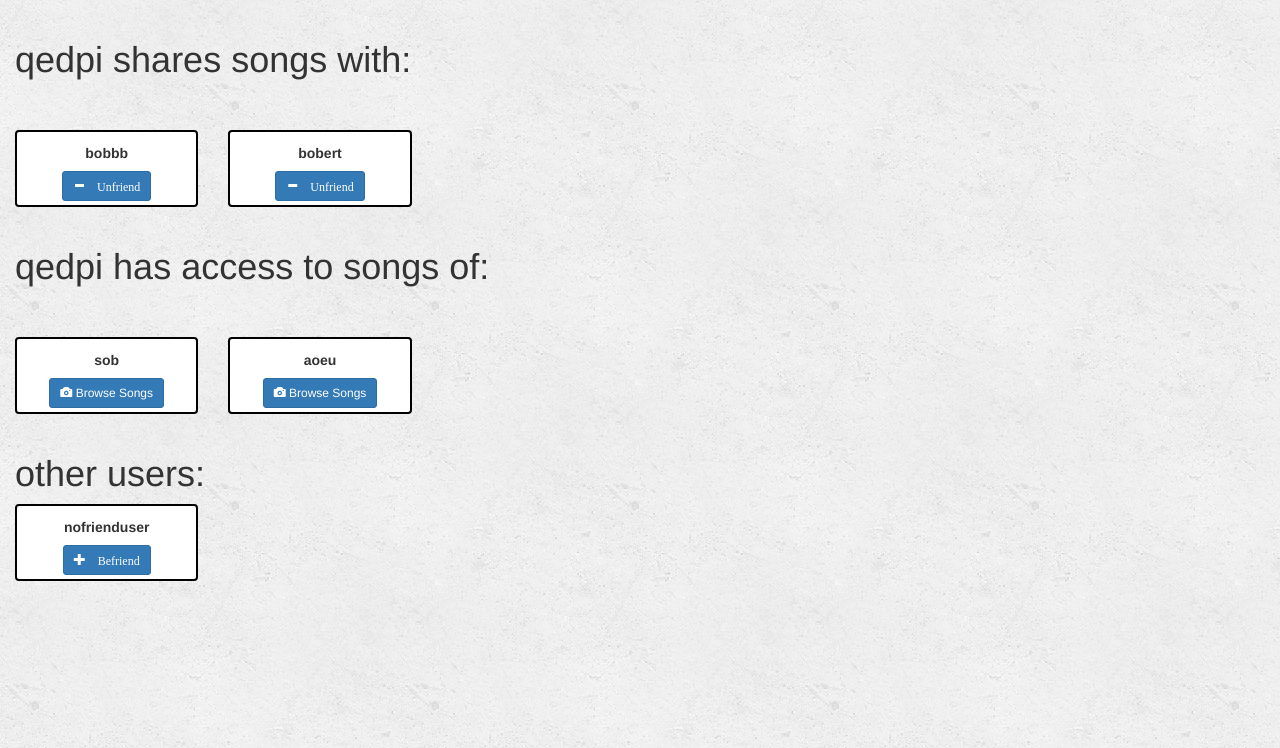
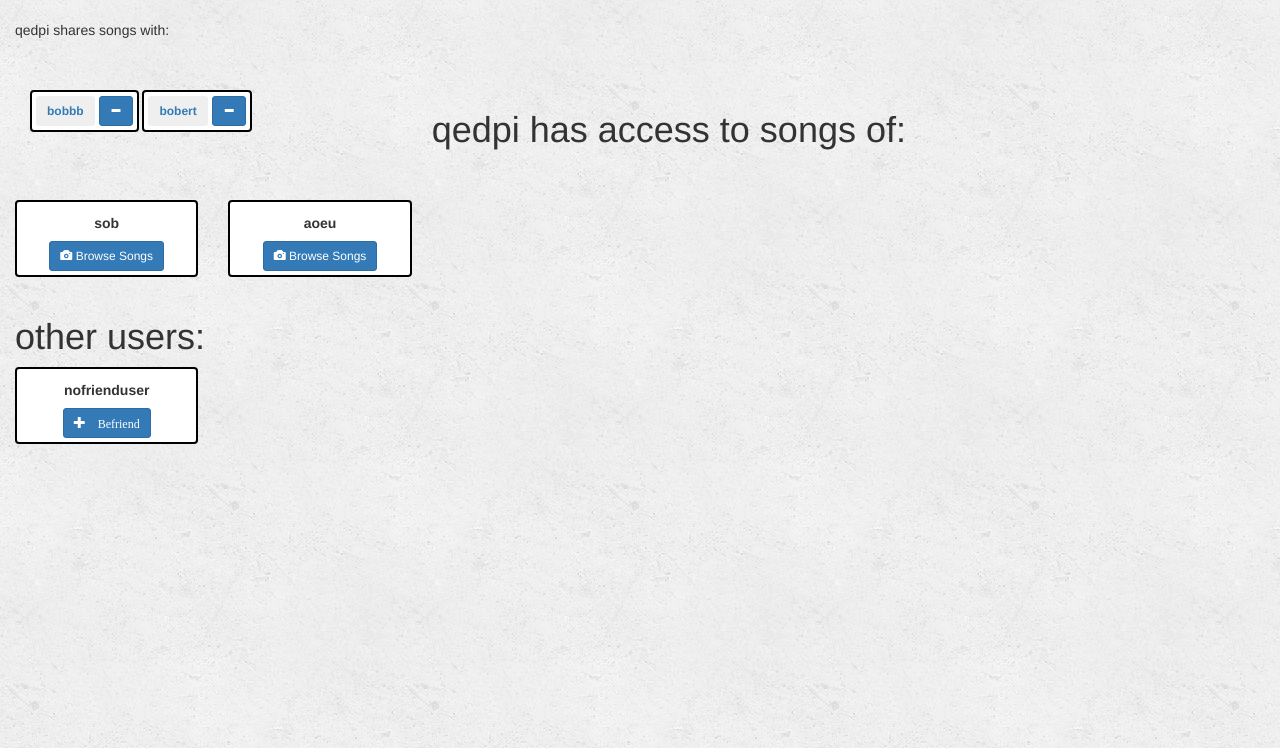
Before and after one commit to qedpi/SongCards, a Django app: page /cards/friends in a window 1280 px wide. Shown: the part 52-800 px from the top of the page. Run offline with Django 3.2, Linux system fonts and the light colour scheme; a user stored in the database is signed in; data comes from the database, SQL or seed files in the repository; both versions use the stored data as it was after the commit; some libraries are stand-ins or nearby versions.

Commit message:
redesign friend screen UI

```diff
--- a/cards/templates/cards/users_friend_list.html
+++ b/cards/templates/cards/users_friend_list.html
@@ -2,18 +2,19 @@
 
 {% block body %}
 <div class="albums-container container-fluid">
-    <h1> {{ user.username }} shares songs with:</h1><br><br>
-    <div class="row">
+    <p> {{ user.username }} shares songs with:</p><br><br>
+    <div class="col-sm-4 col-md-4">
         {% if friends %}
             {% for friend in friends %}
-                <div class="col-sm-3 col-lg-2">
-                    <div class="thumbnail center">
-                        <h5><b>{{ friend.to_user.username }}</b></h5>
+                    <div class="thumbnail center" style="display: inline-block">
+                        <a href="{{ card.card_audio }}" target="_blank">
+                            <button class="btn btn-secondary btn-sm">
+                            <span><b>{{ friend.to_user.username }}</b></span></button></a>
+                        <!--<p class="left"><b>{{ friend.to_user.username }}</b></p>&nbsp;-->
                         <a href="{{ card.card_audio }}" target="_blank">
                             <button type="submit" class="btn btn-primary btn-sm">
-                            <span class="glyphicon glyphicon-minus"> Unfriend</span></button></a>
+                            <span class="glyphicon glyphicon-minus" title="Unfriend"></span></button></a>
                     </div>
-                </div>
             {% endfor %}
         {% endif %}
     </div>
```
Also changed, not shown: db.sqlite3.
